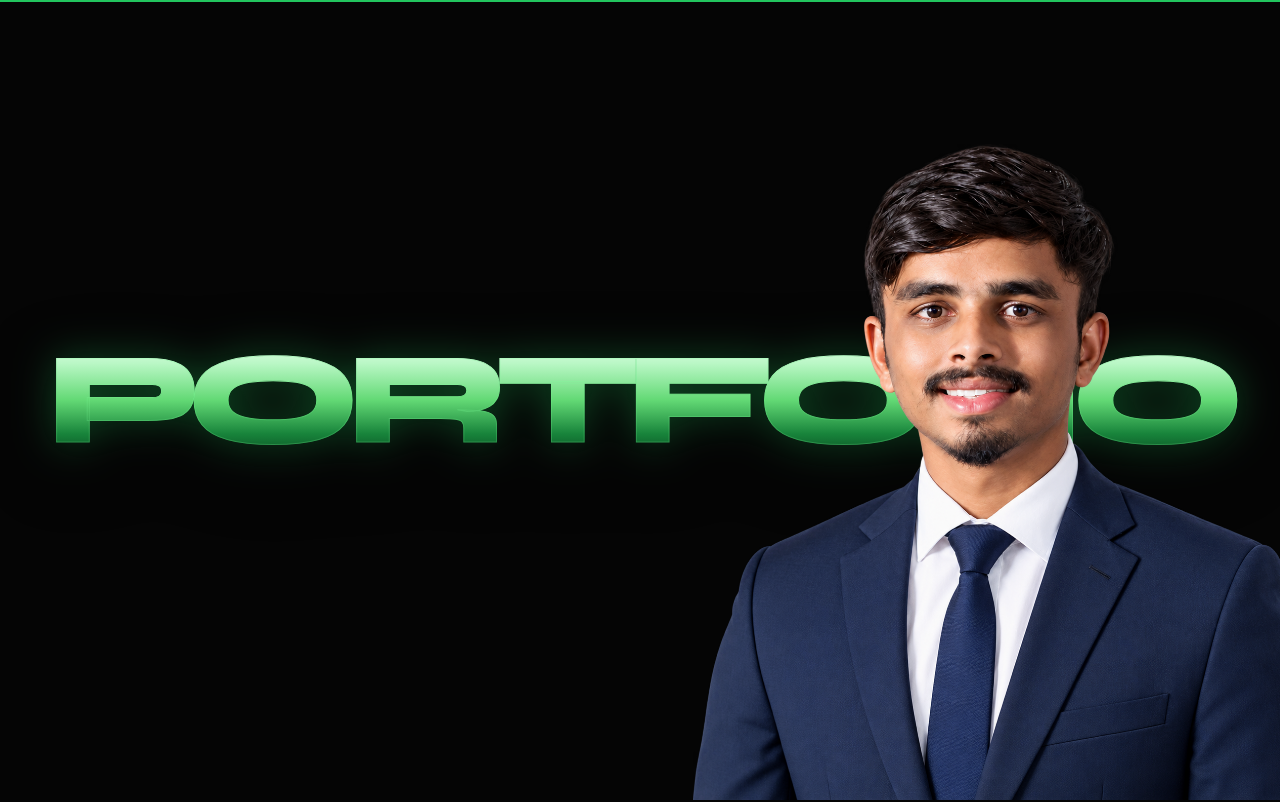
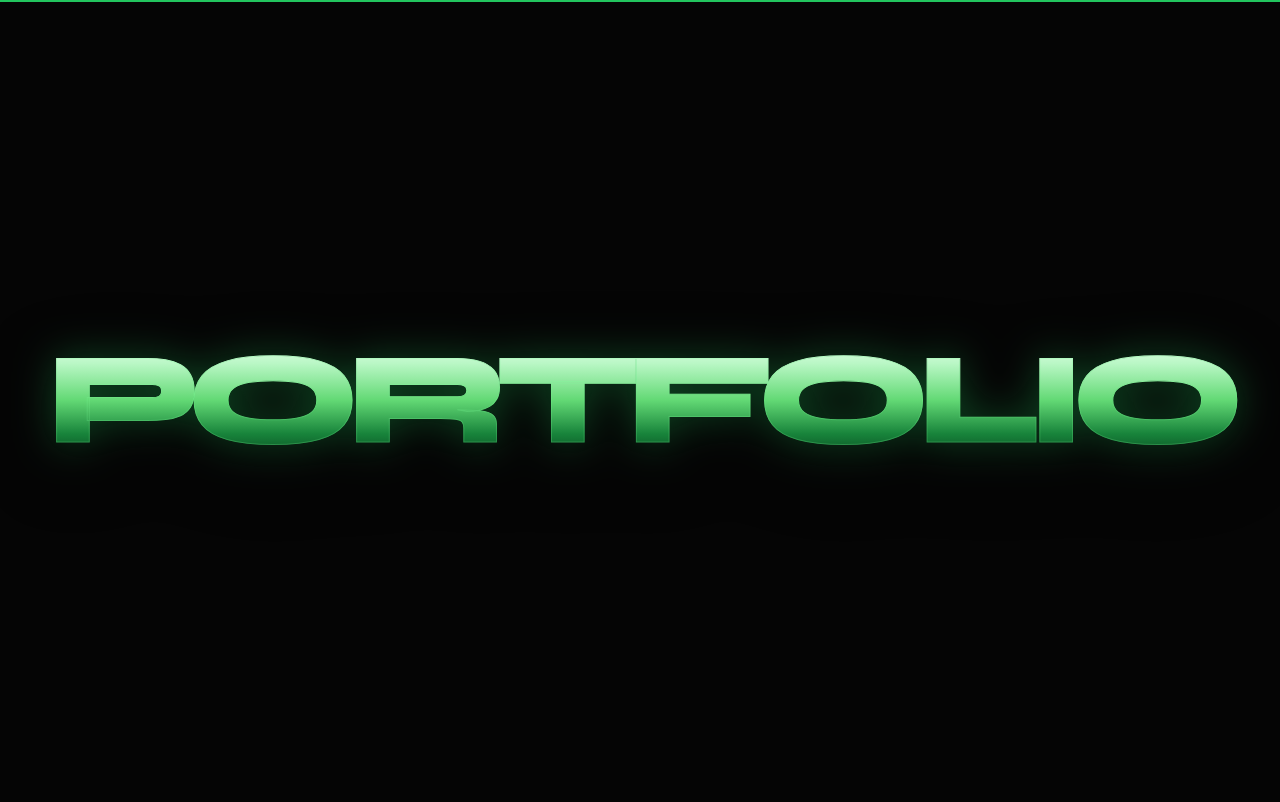
Before and after one commit to bhaskar-nb/portfolio, a Next.js app: page / in a window 1280 px wide. Shown: the top 802 px of the page. Built offline with nearby package versions, Linux system fonts and the light colour scheme.

Commit message:
Remove portrait from opening hero

```diff
--- a/components/Opening.tsx
+++ b/components/Opening.tsx
@@ -1,6 +1,5 @@
 "use client";
 
-import Image from "next/image";
 import { motion } from "framer-motion";
 
 export default function Opening() {
@@ -29,22 +28,6 @@ export default function Opening() {
       >
         PORTFOLIO
       </motion.h1>
-
-      <motion.div
-        initial={{ opacity: 0, y: 18 }}
-        animate={{ opacity: 1, y: 0 }}
-        transition={{ duration: 1, delay: 0.18, ease: [0.22, 1, 0.36, 1] }}
-        className="pointer-events-none absolute bottom-0 left-1/2 z-10 h-[78dvh] w-[min(88vw,720px)] -translate-x-1/2 sm:h-[82dvh]"
-      >
-        <Image
-          src="/DP image.png"
-          alt=""
-          fill
-          priority
-          sizes="(max-width: 640px) 88vw, 720px"
-          className="object-contain object-bottom"
-        />
-      </motion.div>
     </section>
   );
 }
```
